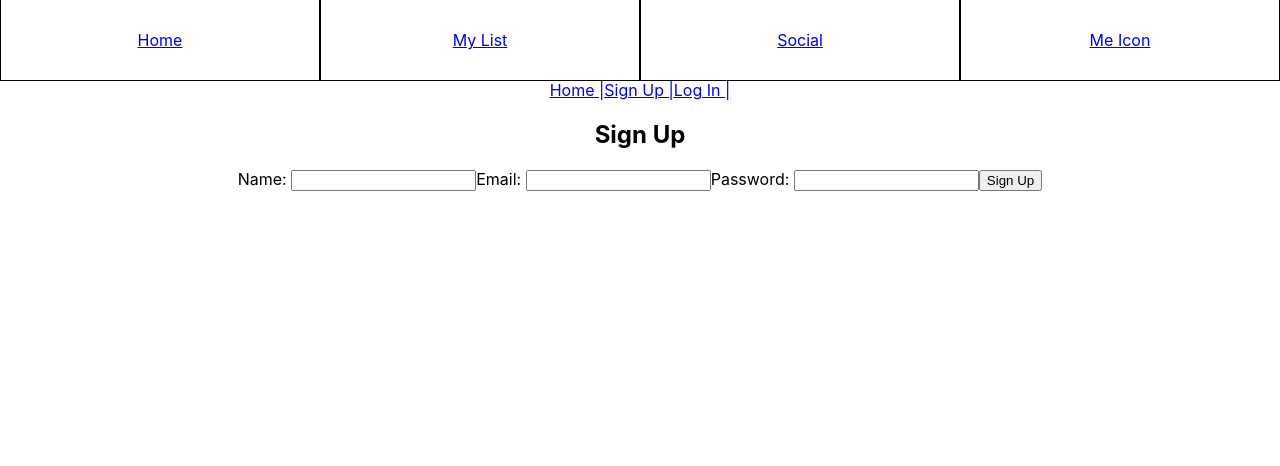
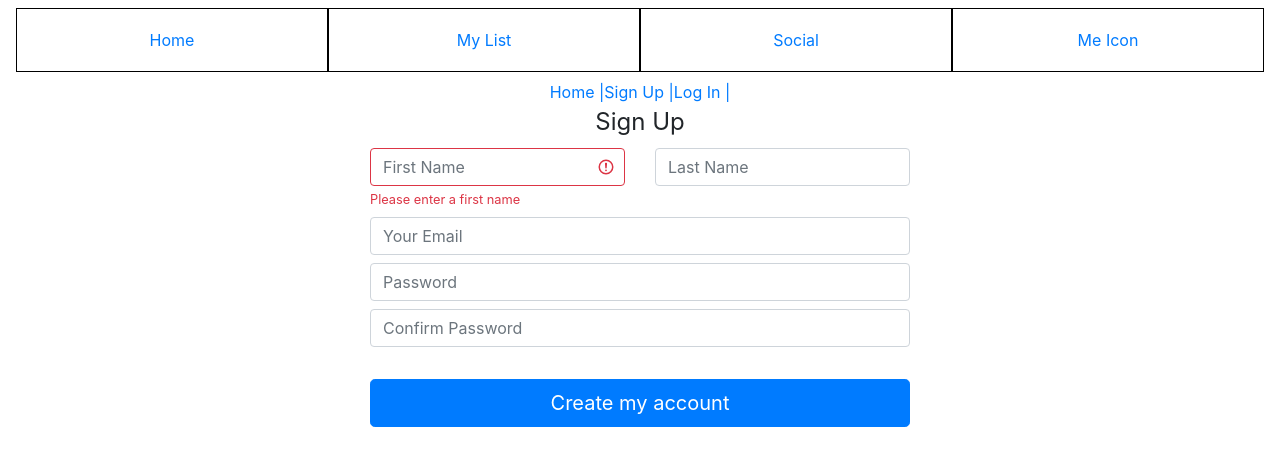
Before and after one commit to iron-bomber/my-movie-lists, a React (Create React App) app in the folder frontend/: page /sign-up in a window 1280 px wide. Shown: the top 466 px of the page. Built offline with nearby package versions, Linux system fonts and the light colour scheme; no server answers.

Commit message:
form validation

```diff
--- a/frontend/src/App.js
+++ b/frontend/src/App.js
@@ -6,6 +6,7 @@ import SignUp from './components/auth/SignUp';
 import LogIn from './components/auth/LogIn';
 import Profile from './components/profile/Profile'
 import actions from './services/index'
+
 
 class App extends Component {
 
--- a/frontend/src/components/auth/SignUp.js
+++ b/frontend/src/components/auth/SignUp.js
@@ -1,11 +1,43 @@
 import React, { Component, Fragment } from 'react';
 import actions from '../../services/index'
+import classNames from 'classnames';
 
 class SignUp extends Component {
     state = {
+        firstName: "",
+        lastName: "",
+        email: "",
+        password: "",
+        confirmPassword: "",
+    }
+    handleChange = e => {
+        this.setState({
+            [e.target.name]: e.target.value
+        })
+    }
 
+    formDefaults = {
+        firstName: {value: '', isValid: true, message: ''},
+        lastName: {value: '', isValid: true, message: ''},
+        email: { value: '', isValid: true, message: '' },
+        password: { value:'', isValid: true, message: '' },
+        confirmPassword: { value: '', isValid: true, message: '' }
     }
-    handleChange = e => this.setState({[e.target.name]: e.target.value})
+
+    isValid = input => {
+        let valid = '';
+        switch (input){
+            case 'firstName':
+                if (this.state.firstName.length < 1) {
+                    valid = "is-invalid";
+                } else {
+                    valid = "is-valid"
+                }
+                break;
+        }
+        console.log(classNames('form-control', 'input-lg', valid ));
+        return classNames('form-control', 'input-lg', valid ); // => 'foo bar'
+    }
 
     handleSubmit = async e => {
         e.preventDefault()
@@ -16,15 +48,41 @@ class SignUp extends Component {
 
     render() {
         return (
-            <Fragment>
-                <h2>Sign Up</h2>
-                <form onSubmit={this.handleSubmit}>
-                    Name: <input name="name" type="text" onChange={this.handleChange} />
-                    Email: <input name="email" type="email" onChange={this.handleChange} />
-                    Password: <input name="password" type="password" onChange={this.handleChange} />
-                    <input type="submit" value="Sign Up"/>
-                </form>
-            </Fragment>
+            <div className="container" id="wrap">
+                <div className="row">
+                    <div className="col-6 offset-3">
+                        <form accept-charset="utf-8" className="form" role="form" onSubmit={this.handleSubmit}>   <legend>Sign Up</legend>
+                            <div className="row">
+                                <div className="col-6 mb-2">
+                                    <input type="text" name="firstName" value={this.state.firstName} className={this.isValid('firstName')} onChange={this.handleChange} placeholder="First Name"/>
+                                    <div className="valid-feedback text-left">
+                                        Looks good!
+                                    </div>
+                                    <div className="invalid-feedback text-left">
+                                        Please enter a first name
+                                    </div>
+                                </div>
+                                <div className="col-6 mb-2">
+                                    <input type="text" name="lastName" value={this.state.lastName} className="form-control input-lg" placeholder="Last Name"/>
+                                    <div className="valid-feedback text-left">
+                                        Looks good!
+                                    </div>
+                                    <div className="invalid-feedback text-left">
+                                        Please enter a last name
+                                    </div>
+                                </div>
+                            </div>
+                            <input type="email" name="email" value="" className="form-control input-lg mb-2" placeholder="Your Email"/>
+                            <input type="password" name="password" value="" className="form-control input-lg mb-2" placeholder="Password"/>
+                            <input type="password" name="confirmPassword" value="" className="form-control input-lg mb-2" placeholder="Confirm Password"/>
+                            <br />
+                            <button className="btn btn-lg btn-primary btn-block signup-btn" type="submit">
+                                Create my account
+                            </button>
+                        </form>
+                    </div>
+                </div>
+            </div>
         );
     }
 }
--- a/frontend/src/components/home/Home.js
+++ b/frontend/src/components/home/Home.js
@@ -21,7 +21,7 @@ class Home extends Component {
 
   searchApi = (e) =>{
     e.preventDefault()
-    axios.get(`https://api.themoviedb.org/3/search/movie?api_key=4e7508386ba64e46c3202cad3c021203&language=en-US&query={this.state.search}&page=1&include_adult=false`)
+    axios.get(`https://api.themoviedb.org/3/search/movie?api_key=4e7508386ba64e46c3202cad3c021203&language=en-US&query=${this.state.search}&page=1&include_adult=false`)
     .then((res)=>{
       console.log(res)
     })
--- a/frontend/src/index.js
+++ b/frontend/src/index.js
@@ -1,5 +1,9 @@
 import React from 'react';
 import ReactDOM from 'react-dom';
+import 'bootstrap/dist/css/bootstrap.css';
+import $ from 'jquery';
+import Popper from 'popper.js';
+import 'bootstrap/dist/js/bootstrap.bundle.min';
 import './index.css';
 import App from './App';
 import * as serviceWorker from './serviceWorker';
```
Also changed, not shown: frontend/package.json (+11 -2 lines), 2 other files (tests, documents, lock files or other folders).
